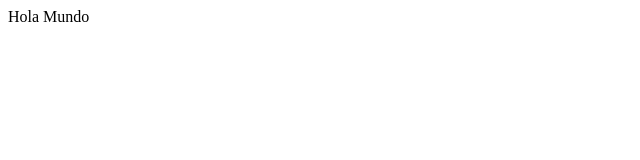
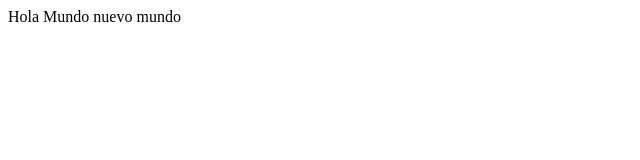
Before and after one commit to cesarambrossio/diplomatura2022, a plain HTML site: page index2.html in a window 1280 px wide. Shown: the whole page, without its empty margins (0-640 px from the left). Drawn offline with Linux system fonts and the light colour scheme.

Commit message:
Modificacion

```diff
--- a/index2.html
+++ b/index2.html
@@ -7,6 +7,6 @@
     <title>Document</title>
 </head>
 <body>
-    Hola Mundo
+    Hola Mundo nuevo mundo
 </body>
 </html>
```
